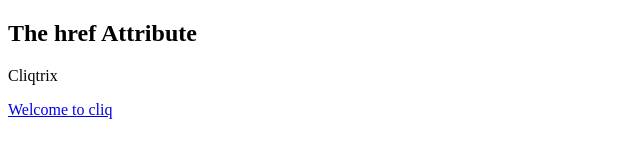
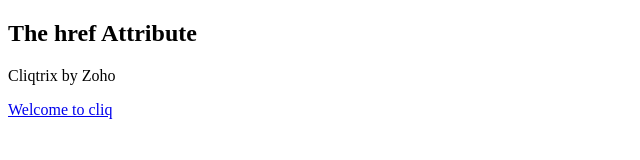
Before and after one commit to mchidambaramm0109-ctrl/vercel-webhook-test, a plain HTML site: page index.html in a window 1280 px wide. Shown: the full height of the page, 0-640 px from the left. Drawn offline with Linux system fonts and the light colour scheme.

Commit message:
Update index.html new

```diff
--- a/index.html
+++ b/index.html
@@ -4,7 +4,7 @@
 
 <h2>The href Attribute</h2>
 
-<p>Cliqtrix</p>
+<p>Cliqtrix by Zoho</p>
 
 <a href="https://www.w3schools.com">Welcome to cliq</a>
 
```
